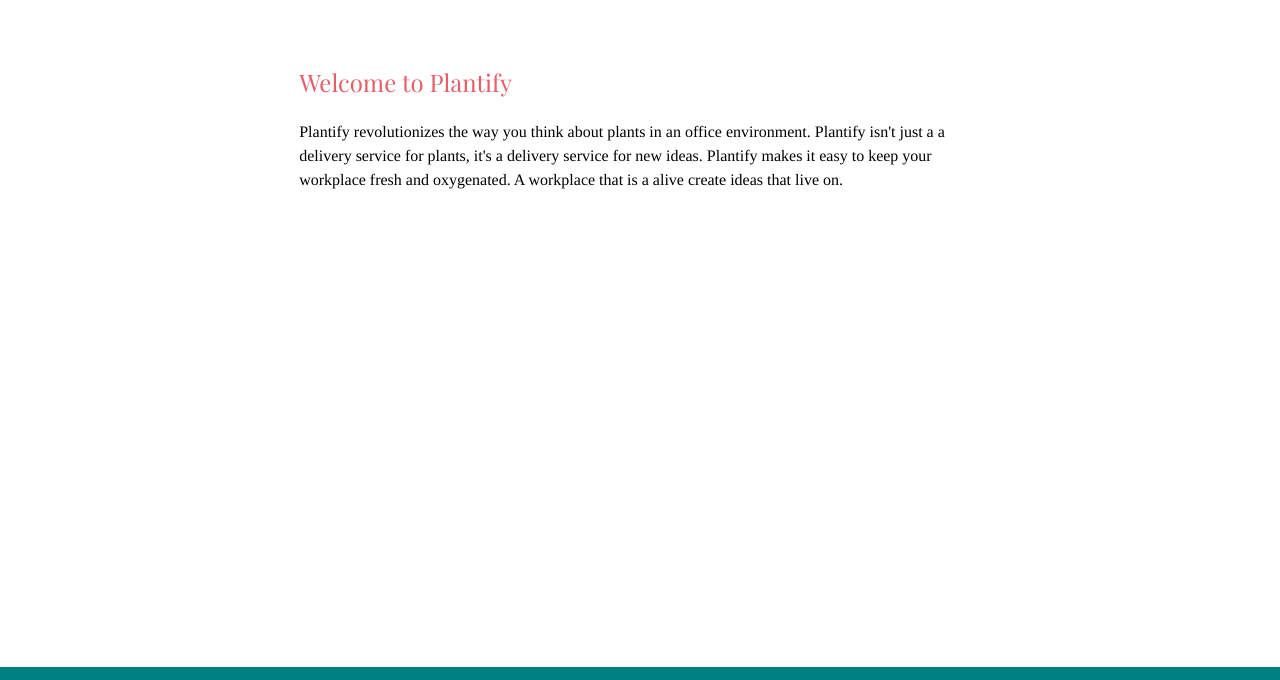
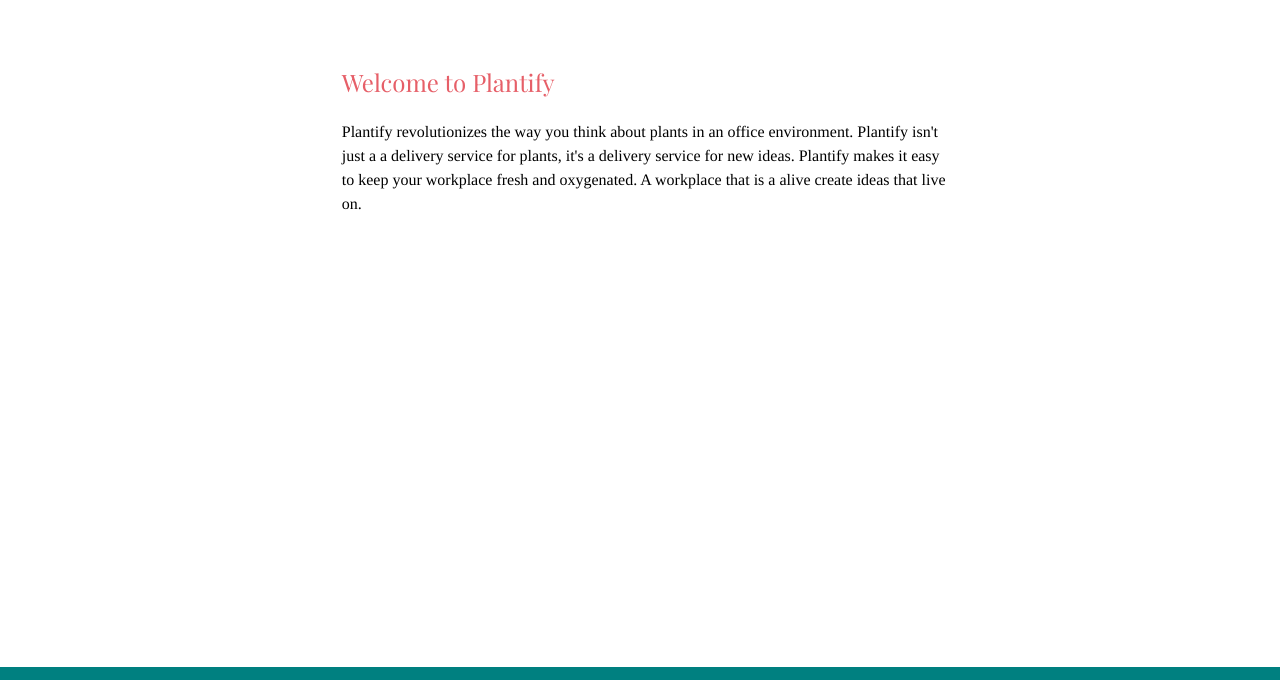
Before and after one commit to cillami/plantify, a plain HTML site: page index.html in a window 1280 px wide. Shown: the part 149-829 px from the top of the page. Drawn offline with nearby package versions, Linux system fonts and the light colour scheme; a web font is replaced by a local one.

Commit message:
changes css

```diff
--- a/main.css
+++ b/main.css
@@ -131,7 +131,7 @@ article h1{
 
 /*article innuti section finns på alla sidor*/
 .item2{
-	width: 60%;
+	width: 53%;
 	height: 100%;
 	background-color: white;
 	padding: 1em;
```
